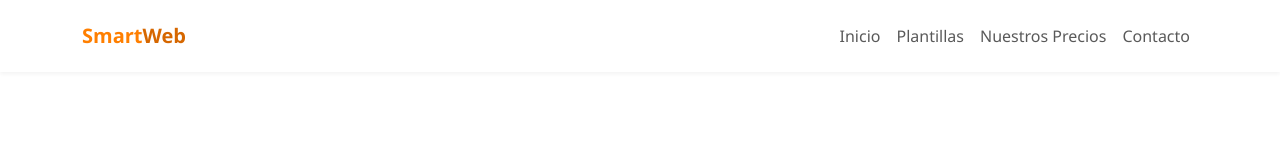
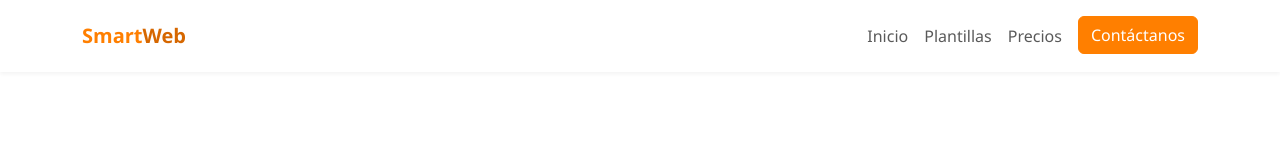
Before and after one commit to MiguelSNW/ProyectoDiseno, a plain HTML site: page ProyectoDiseño.html in a window 1280 px wide. Shown: the top 158 px of the page. Drawn offline with nearby package versions, Linux system fonts and the light colour scheme.

Commit message:
V0.7.1 Fix Mistakes 2

```diff
--- a/ProyectoDiseño.html
+++ b/ProyectoDiseño.html
@@ -25,11 +25,12 @@
                         <a class="nav-link" href="Plantillas.html">Plantillas</a>
                     </li>
                     <li class="nav-item">
-                        <a class="nav-link" href="#">Nuestros Precios</a>
+                        <a class="nav-link" href="Precios.html">Precios</a>
                     </li>
-                    <li class="nav-item">
-                        <a class="nav-link" href="#">Contacto</a>
+                    <li class="nav-item ms-2">
+                        <a class="btn btn-orange" href="Contacto.html">Contáctanos</a>
                     </li>
+
                 </ul>
             </div>
         </div>
```
Also changed, not shown: Plantillas.html (+2 -5 lines).
